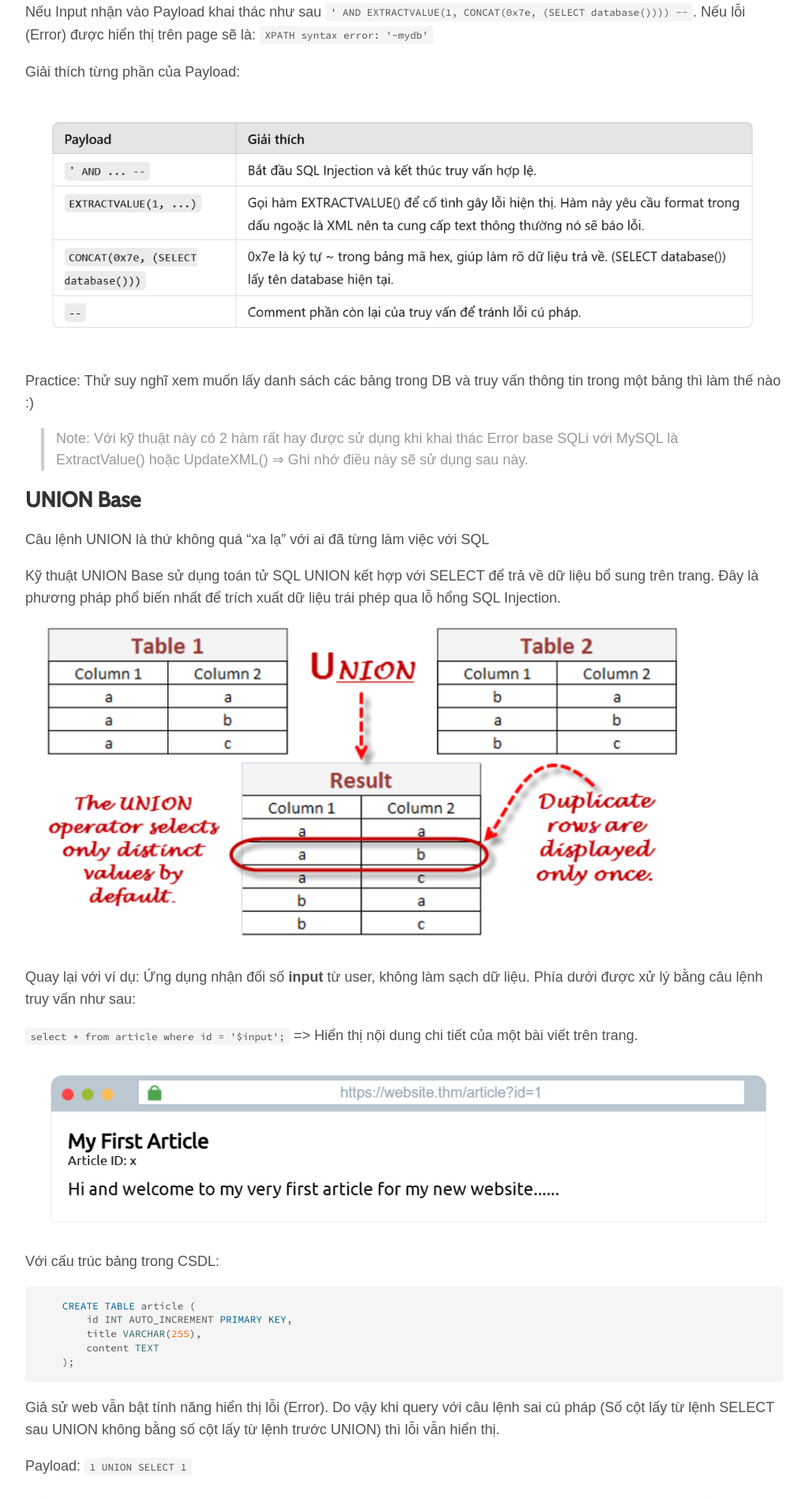
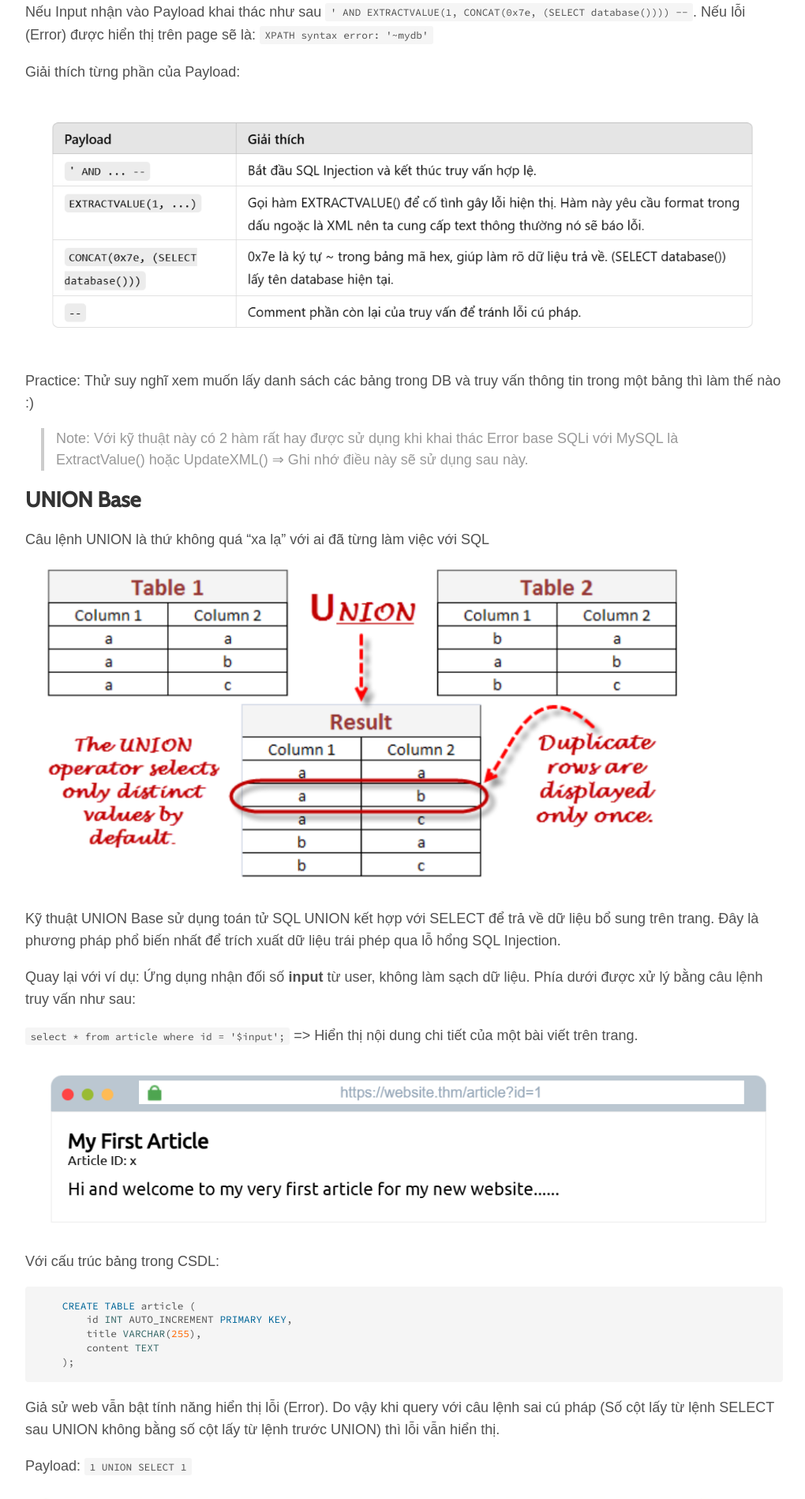
Before and after one commit to vietcf/vietchoi, a Jekyll site: the page built from _posts/2025-02-12-sql-injection-attack-back-to-basic.md, in a window 1280 px wide. Shown: the part 2967-4865 px from the top of the page at 79% size, without its empty margins (128-1148 px from the left). Built offline with Jekyll 4.4.1, drawn with Linux system fonts in a browser that asks for light colours; some web fonts are replaced.

Commit message:
union sql change

```diff
--- a/_posts/2025-02-12-sql-injection-attack-back-to-basic.md
+++ b/_posts/2025-02-12-sql-injection-attack-back-to-basic.md
@@ -67,9 +67,9 @@ Practice: Thử suy nghĩ xem muốn lấy danh sách các bảng trong DB và t
 
 Câu lệnh UNION là thứ không quá "xa lạ" với ai đã từng làm việc với SQL
 
+![sqli technical union]({{site.url}}/assets/img/2025/02/12/3-sql-injection-union.png)
+
 Kỹ thuật UNION Base sử dụng toán tử SQL UNION kết hợp với SELECT để trả về dữ liệu bổ sung trên trang. Đây là phương pháp phổ biến nhất để trích xuất dữ liệu trái phép qua lỗ hổng SQL Injection.
-
-![sqli technical union]({{site.url}}/assets/img/2025/02/12/3-sql-injection-union.png)
 
 Quay lại với ví dụ: Ứng dụng nhận đối số **input** từ user, không làm sạch dữ liệu. Phía dưới được xử lý bằng câu lệnh truy vấn như sau:
 
```
